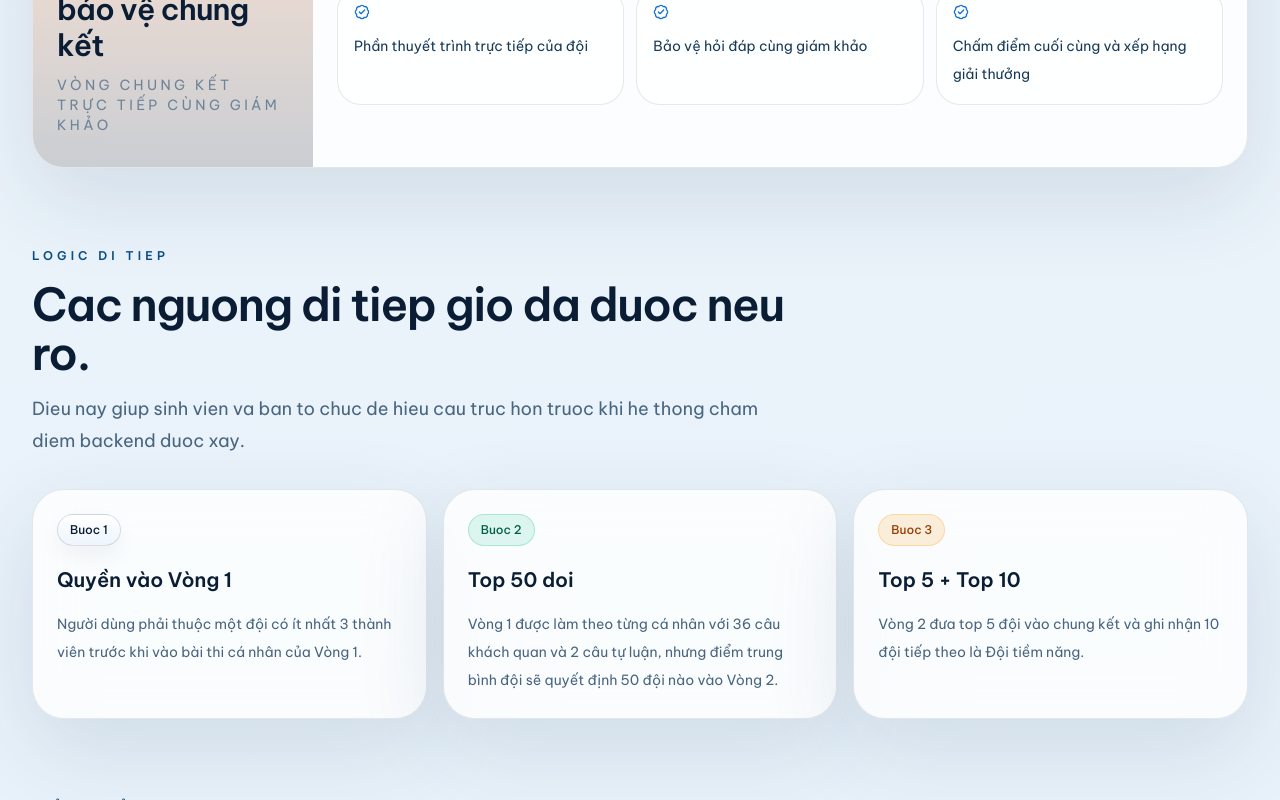
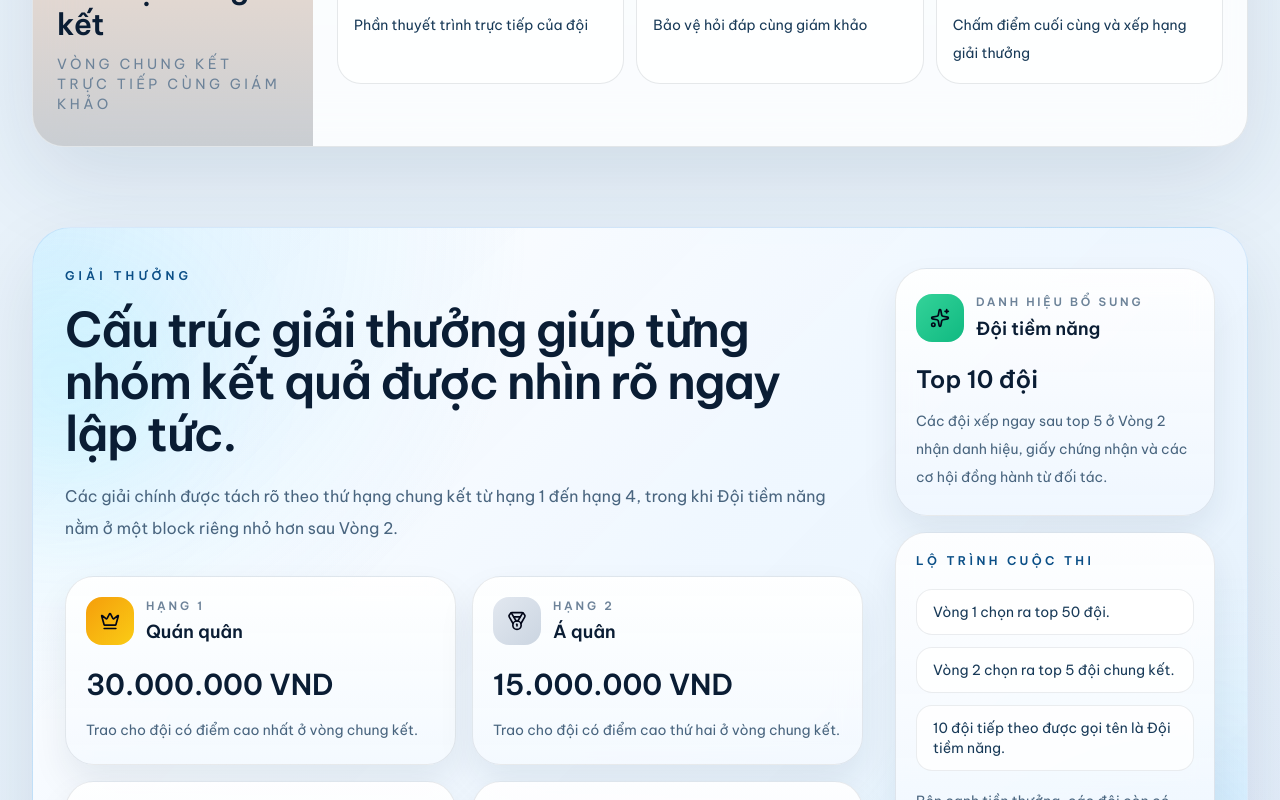
Before and after one commit to tamphan2911/attacker_2026, a Next.js app: page /competition in a window 1280 px wide. Shown: the part 2000-2800 px from the top of the page. Built offline with nearby package versions, Linux system fonts and the light colour scheme; no server answers; the database is empty.

Commit message:
Refresh competition page reward layout

```diff
--- a/src/components/competition-page.tsx
+++ b/src/components/competition-page.tsx
@@ -1,16 +1,75 @@
 "use client";
 
-import { ArrowRight, Award, BadgeCheck, Crown, Medal, Sparkles, Trophy, Users2 } from "lucide-react";
-import Link from "next/link";
+import { Award, BadgeCheck, Crown, Medal, Sparkles, Star, Trophy, Users2 } from "lucide-react";
 
 import {
   audienceHighlights,
-  rewardItems,
   roundItems,
 } from "@/data/site-content";
 import { pickText } from "@/lib/site";
 import { useSiteState } from "@/components/providers/site-state-provider";
 import { InfoKicker, PageIntro, SectionHeading, StatusPill, Surface } from "@/components/site-ui";
+
+const competitionRewardItems = [
+  {
+    rank: { en: "1st place", vi: "Hạng 1" },
+    title: { en: "Champion", vi: "Quán quân" },
+    amount: { en: "30,000,000 VND", vi: "30.000.000 VND" },
+    note: {
+      en: "Awarded to the team with the highest final-round score.",
+      vi: "Trao cho đội có điểm cao nhất ở vòng chung kết.",
+    },
+    icon: Crown,
+    iconClass: "bg-[linear-gradient(135deg,#f59e0b,#facc15)] text-slate-950",
+    borderClass: "border-amber-300/50",
+  },
+  {
+    rank: { en: "2nd place", vi: "Hạng 2" },
+    title: { en: "Runner-up", vi: "Á quân" },
+    amount: { en: "15,000,000 VND", vi: "15.000.000 VND" },
+    note: {
+      en: "Awarded to the team with the second-highest final-round score.",
+      vi: "Trao cho đội có điểm cao thứ hai ở vòng chung kết.",
+    },
+    icon: Medal,
+    iconClass: "bg-[linear-gradient(135deg,#e2e8f0,#cbd5e1)] text-slate-950",
+    borderClass: "border-slate-300/60",
+  },
+  {
+    rank: { en: "3rd place", vi: "Hạng 3" },
+    title: { en: "Third place", vi: "Quý quân" },
+    amount: { en: "10,000,000 VND", vi: "10.000.000 VND" },
+    note: {
+      en: "Awarded to the team with the third-highest final-round score.",
+      vi: "Trao cho đội có điểm cao thứ ba ở vòng chung kết.",
+    },
+    icon: Award,
+    iconClass: "bg-[linear-gradient(135deg,#fb923c,#f97316)] text-white",
+    borderClass: "border-orange-300/50",
+  },
+  {
+    rank: { en: "4th place", vi: "Hạng 4" },
+    title: { en: "Two finalist teams", vi: "Hai đội đồng hạng 4" },
+    amount: { en: "2 x 5,000,000 VND", vi: "2 x 5.000.000 VND" },
+    note: {
+      en: "The remaining two finalists each receive the fourth-place award.",
+      vi: "Hai đội còn lại trong top 5 chung kết, mỗi đội nhận giải hạng 4.",
+    },
+    icon: Star,
+    iconClass: "bg-[linear-gradient(135deg,#38bdf8,#14b8a6)] text-white",
+    borderClass: "border-cyan-300/40",
+  },
+] as const;
+
+const competitionEmergingReward = {
+  eyebrow: { en: "Side recognition", vi: "Danh hiệu bổ sung" },
+  title: { en: "Emerging Teams", vi: "Đội tiềm năng" },
+  amount: { en: "Top 10 teams", vi: "Top 10 đội" },
+  note: {
+    en: "Teams ranked immediately after the top 5 in Round 2 receive recognition, certificates, and sponsor-side opportunities.",
+    vi: "Các đội xếp ngay sau top 5 ở Vòng 2 nhận danh hiệu, giấy chứng nhận và các cơ hội đồng hành từ đối tác.",
+  },
+} as const;
 
 export function CompetitionPage() {
   const { locale, pageContent } = useSiteState();
@@ -20,7 +79,6 @@ export function CompetitionPage() {
       <PageIntro
         eyebrow={pickText(locale, pageContent.competition.intro.eyebrow)}
         title={pickText(locale, pageContent.competition.intro.title)}
-        description={pickText(locale, pageContent.competition.intro.description)}
         aside={
           <Surface className="px-5 py-5">
             <p className="text-xs font-semibold uppercase tracking-[0.28em] text-sky-200/80">
@@ -113,183 +171,109 @@ export function CompetitionPage() {
         </div>
       </section>
 
-      <section className="space-y-8">
-        <SectionHeading
-          eyebrow={locale === "en" ? "Advancement logic" : "Logic di tiep"}
-          title={
-            locale === "en"
-              ? "The progression thresholds are now explicit."
-              : "Cac nguong di tiep gio da duoc neu ro."
-          }
-          description={
-            locale === "en"
-              ? "This makes the structure easier to understand for both students and organizers before backend scoring is built."
-              : "Dieu nay giup sinh vien va ban to chuc de hieu cau truc hon truoc khi he thong cham diem backend duoc xay."
-          }
-        />
-        <div className="grid gap-4 xl:grid-cols-3">
-          {[
-            {
-              title: locale === "en" ? "Round 1 access" : "Quyền vào Vòng 1",
-              body:
-                locale === "en"
-                  ? "A user must already belong to a team of at least 3 members before taking the individual Round 1 paper."
-                  : "Người dùng phải thuộc một đội có ít nhất 3 thành viên trước khi vào bài thi cá nhân của Vòng 1.",
-            },
-            {
-              title: locale === "en" ? "Top 50 teams" : "Top 50 doi",
-              body:
-                locale === "en"
-                  ? "Round 1 is taken individually with 36 objective questions and 2 essay prompts, but the team average score decides which 50 teams move to Round 2."
-                  : "Vòng 1 được làm theo từng cá nhân với 36 câu khách quan và 2 câu tự luận, nhưng điểm trung bình đội sẽ quyết định 50 đội nào vào Vòng 2.",
-            },
-            {
-              title: locale === "en" ? "Top 5 + Top 10" : "Top 5 + Top 10",
-              body:
-                locale === "en"
-                  ? "Round 2 sends the top 5 teams to the final and recognizes the next 10 teams as Emerging Teams."
-                  : "Vòng 2 đưa top 5 đội vào chung kết và ghi nhận 10 đội tiếp theo là Đội tiềm năng.",
-            },
-          ].map((item, index) => (
-            <Surface key={item.title} className="px-6 py-6">
-              <StatusPill tone={index === 1 ? "success" : index === 2 ? "warning" : "default"}>
-                {locale === "en" ? `Step ${index + 1}` : `Buoc ${index + 1}`}
-              </StatusPill>
-              <p className="mt-5 text-xl font-semibold theme-text-strong">{item.title}</p>
-              <p className="mt-4 text-sm leading-7 theme-text-muted">{item.body}</p>
-            </Surface>
-          ))}
-        </div>
-      </section>
+      <section className="theme-home-rewards-shell relative overflow-hidden rounded-[2.4rem] border px-6 py-8 md:px-8 md:py-10">
+        <div className="absolute -left-20 top-10 h-56 w-56 rounded-full bg-cyan-300/14 blur-3xl" />
+        <div className="absolute bottom-0 right-0 h-64 w-64 rounded-full bg-sky-300/16 blur-3xl" />
 
-      <section className="space-y-8">
-        <SectionHeading
-          eyebrow={pickText(locale, pageContent.competition.rewards.eyebrow)}
-          title={pickText(locale, pageContent.competition.rewards.title)}
-          description={pickText(locale, pageContent.competition.rewards.description)}
-        />
-        <div className="grid gap-4 xl:grid-cols-4">
-          {rewardItems.map((item, index) => {
-            const config =
-              index === 0
-                ? {
-                    icon: <Crown className="h-6 w-6 text-amber-300" />,
-                    accent: "bg-[linear-gradient(135deg,#0a1d34,#1772d0)] text-white",
-                    labelTone: "text-white/70",
-                    noteTone: "text-white/78",
-                    amountTone: "text-white",
-                    className: "xl:col-span-2",
-                  }
-                : index === 1
-                  ? {
-                      icon: <Medal className="h-6 w-6 theme-accent" />,
-                      accent: "theme-panel-strong",
-                      labelTone: "theme-eyebrow",
-                      noteTone: "theme-text-muted",
-                      amountTone: "theme-text-strong",
-                      className: "",
-                    }
-                  : index === 2
-                    ? {
-                        icon: <Award className="h-6 w-6 text-orange-400" />,
-                        accent: "theme-panel-strong",
-                        labelTone: "theme-eyebrow",
-                        noteTone: "theme-text-muted",
-                        amountTone: "theme-text-strong",
-                        className: "",
-                      }
-                    : {
-                        icon: <Sparkles className="h-6 w-6 text-emerald-400" />,
-                        accent: "theme-panel-strong",
-                        labelTone: "theme-eyebrow",
-                        noteTone: "theme-text-muted",
-                        amountTone: "theme-text-strong",
-                        className: "",
-                      };
+        <div className="relative grid gap-8 xl:grid-cols-[minmax(0,1.15fr)_320px] xl:items-start">
+          <div>
+            <p className="theme-eyebrow text-xs font-semibold uppercase tracking-[0.34em]">
+              {pickText(locale, pageContent.competition.rewards.eyebrow)}
+            </p>
+            <h2 className="theme-heading mt-5 max-w-3xl text-3xl font-semibold leading-[1.08] theme-text-strong md:text-[3rem]">
+              {locale === "en"
+                ? "A reward structure that makes every result band clear."
+                : "Cấu trúc giải thưởng giúp từng nhóm kết quả được nhìn rõ ngay lập tức."}
+            </h2>
+            <p className="theme-text-muted mt-5 max-w-3xl text-base leading-8">
+              {locale === "en"
+                ? "The main awards are separated by final ranking from 1st to 4th, while Emerging Teams stay in their own smaller recognition block after Round 2."
+                : "Các giải chính được tách rõ theo thứ hạng chung kết từ hạng 1 đến hạng 4, trong khi Đội tiềm năng nằm ở một block riêng nhỏ hơn sau Vòng 2."}
+            </p>
+
+            <div className="mt-8 grid gap-4 md:grid-cols-2">
+              {competitionRewardItems.map((item) => {
+                const Icon = item.icon;
 
                 return (
-              <Surface key={item.title.en} className={`${config.className} overflow-hidden px-6 py-6`}>
-                <div className={`rounded-[1.75rem] border theme-border px-5 py-5 ${config.accent}`}>
-                  <div className="flex items-center justify-between gap-4">
-                    <div className="rounded-2xl border border-white/12 bg-white/10 p-3 backdrop-blur-md">
-                      {config.icon}
+                  <div
+                    key={item.rank.en}
+                    className={`theme-home-reward-card rounded-[1.8rem] border px-5 py-5 backdrop-blur-md ${item.borderClass}`}
+                  >
+                    <div className="flex items-center gap-3">
+                      <div className={`flex h-12 w-12 shrink-0 items-center justify-center rounded-2xl ${item.iconClass}`}>
+                        <Icon className="h-5 w-5" />
                       </div>
-                    <span className={`text-xs font-semibold uppercase tracking-[0.26em] ${config.labelTone}`}>
+                      <div>
+                        <p className="theme-text-soft text-[0.72rem] font-semibold uppercase tracking-[0.24em]">
+                          {pickText(locale, item.rank)}
+                        </p>
+                        <p className="theme-text-strong mt-1 text-lg font-semibold">
                           {pickText(locale, item.title)}
-                    </span>
+                        </p>
                       </div>
-                  <p className={`mt-6 text-3xl font-semibold ${config.amountTone}`}>
+                    </div>
+                    <p className="theme-text-strong mt-5 text-2xl font-semibold md:text-[1.8rem]">
                       {pickText(locale, item.amount)}
                     </p>
-                  <p className={`mt-4 text-sm leading-7 ${config.noteTone}`}>
+                    <p className="theme-text-muted mt-3 text-sm leading-7">
                       {pickText(locale, item.note)}
                     </p>
                   </div>
-              </Surface>
                 );
               })}
             </div>
-      </section>
+          </div>
 
-      <section className="grid gap-6 lg:grid-cols-[minmax(0,1fr)_320px]">
-        <Surface className="px-6 py-6 md:px-8 md:py-8">
-          <SectionHeading
-            eyebrow={pickText(locale, pageContent.competition.mentors.eyebrow)}
-            title={pickText(locale, pageContent.competition.mentors.title)}
-            description={pickText(locale, pageContent.competition.mentors.description)}
-          />
-          <div className="mt-8 grid gap-4 md:grid-cols-3">
+          <div className="space-y-4">
+            <div className="theme-home-reward-aside rounded-[2rem] border px-5 py-6 backdrop-blur-md">
+              <div className="flex items-center gap-3">
+                <div className="flex h-12 w-12 shrink-0 items-center justify-center rounded-2xl bg-[linear-gradient(135deg,#34d399,#10b981)] text-slate-950">
+                  <Sparkles className="h-5 w-5" />
+                </div>
+                <div>
+                  <p className="theme-text-soft text-[0.72rem] font-semibold uppercase tracking-[0.24em]">
+                    {pickText(locale, competitionEmergingReward.eyebrow)}
+                  </p>
+                  <p className="theme-text-strong mt-1 text-lg font-semibold">
+                    {pickText(locale, competitionEmergingReward.title)}
+                  </p>
+                </div>
+              </div>
+              <p className="theme-text-strong mt-5 text-2xl font-semibold">
+                {pickText(locale, competitionEmergingReward.amount)}
+              </p>
+              <p className="theme-text-muted mt-3 text-sm leading-7">
+                {pickText(locale, competitionEmergingReward.note)}
+              </p>
+            </div>
+
+            <div className="theme-home-reward-aside rounded-[2rem] border px-5 py-5 backdrop-blur-md">
+              <p className="theme-eyebrow text-xs font-semibold uppercase tracking-[0.28em]">
+                {locale === "en" ? "Competition path" : "Lộ trình cuộc thi"}
+              </p>
+              <div className="mt-5 space-y-3">
                 {[
-              {
-                title: locale === "en" ? "Quant & Trading" : "Quant va Giao dich",
-                body:
-                  locale === "en"
-                    ? "Market structure, strategy testing, and risk framing."
-                    : "Cau truc thi truong, kiem thu chien luoc va khung rui ro.",
-              },
-              {
-                title: locale === "en" ? "Product & UX" : "San pham va UX",
-                body:
-                  locale === "en"
-                    ? "User pain points, product logic, and usability storytelling."
-                    : "Nỗi đau người dùng, logic sản phẩm và cách kể chuyện về trải nghiệm.",
-              },
-              {
-                title: locale === "en" ? "Venture & Growth" : "Dau tu va Tang truong",
-                body:
-                  locale === "en"
-                    ? "Go-to-market, scaling assumptions, and investment readiness."
-                    : "Chien luoc go-to-market, gia dinh tang truong va su san sang tiep can dau tu.",
-              },
+                  locale === "en" ? "Round 1 selects the top 50 teams." : "Vòng 1 chọn ra top 50 đội.",
+                  locale === "en" ? "Round 2 selects the top 5 finalists." : "Vòng 2 chọn ra top 5 đội chung kết.",
+                  locale === "en" ? "The next 10 teams are named Emerging Teams." : "10 đội tiếp theo được gọi tên là Đội tiềm năng.",
                 ].map((item) => (
-              <div key={item.title} className="rounded-3xl border theme-border theme-panel px-4 py-4">
-                <p className="text-lg font-semibold theme-text-strong">{item.title}</p>
-                <p className="mt-3 text-sm leading-7 theme-text-muted">{item.body}</p>
+                  <div
+                    key={item}
+                    className="theme-home-path-item theme-text-body rounded-2xl border px-4 py-3 text-sm"
+                  >
+                    {item}
                   </div>
                 ))}
               </div>
-        </Surface>
-
-        <Surface className="h-fit px-6 py-6">
-          <p className="text-xs font-semibold uppercase tracking-[0.28em] text-sky-200/80">
-            {locale === "en" ? "Next route" : "Route tiep theo"}
+              <p className="theme-text-muted mt-4 text-sm leading-7">
+                {locale === "en"
+                  ? "In addition to cash awards, teams may also receive sponsor-supported gifts, scholarships, and other non-cash opportunities."
+                  : "Bên cạnh tiền thưởng, các đội còn có thể nhận thêm quà tặng, học bổng và những quyền lợi phi tiền mặt từ nhà tài trợ."}
               </p>
-          <p className="mt-4 text-2xl font-semibold theme-text-strong">
-            {locale === "en" ? "Review the rules and timeline." : "Xem thể lệ và lịch trình."}
-          </p>
-          <p className="mt-4 text-sm leading-7 theme-text-muted">
-            {locale === "en"
-              ? "The companion page clarifies team eligibility, deadlines, and FAQ logic before the registration flow."
-              : "Trang đi kèm làm rõ điều kiện đội thi, hạn chót và FAQ trước khi người dùng vào quy trình đăng ký."}
-          </p>
-          <Link
-            href="/rules"
-            className="mt-6 inline-flex items-center gap-2 text-sm font-semibold text-cyan-200"
-          >
-            {locale === "en" ? "Open rules page" : "Mở trang thể lệ"}
-            <ArrowRight className="h-4 w-4" />
-          </Link>
-        </Surface>
+            </div>
+          </div>
+        </div>
       </section>
     </div>
   );
--- a/src/components/site-ui.tsx
+++ b/src/components/site-ui.tsx
@@ -100,7 +100,7 @@ export function PageIntro({
 }: {
   eyebrow: string;
   title: string;
-  description: string;
+  description?: string;
   aside?: ReactNode;
 }) {
   return (
```
Lines whose indentation alone changed are shown as unchanged.
